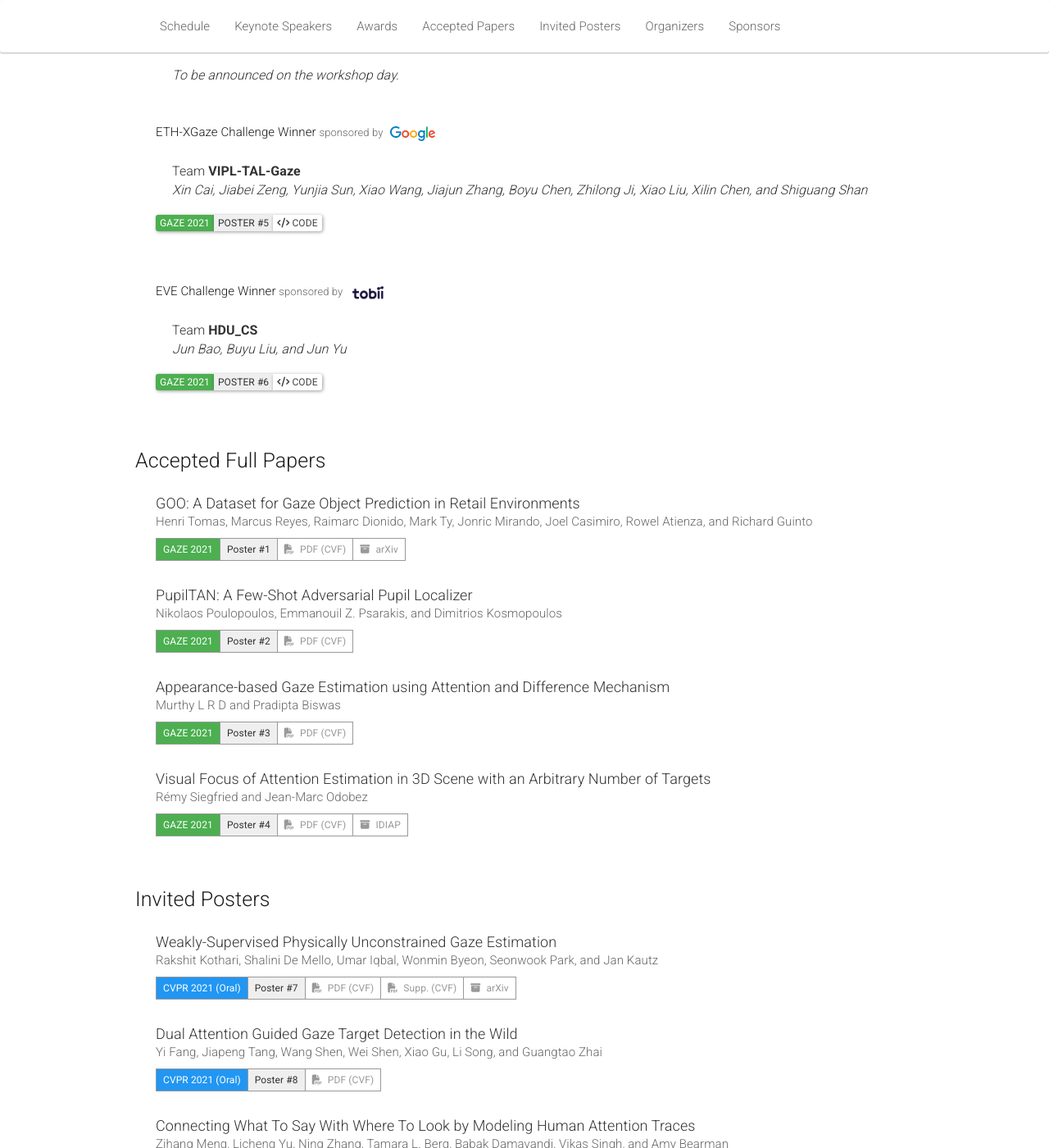
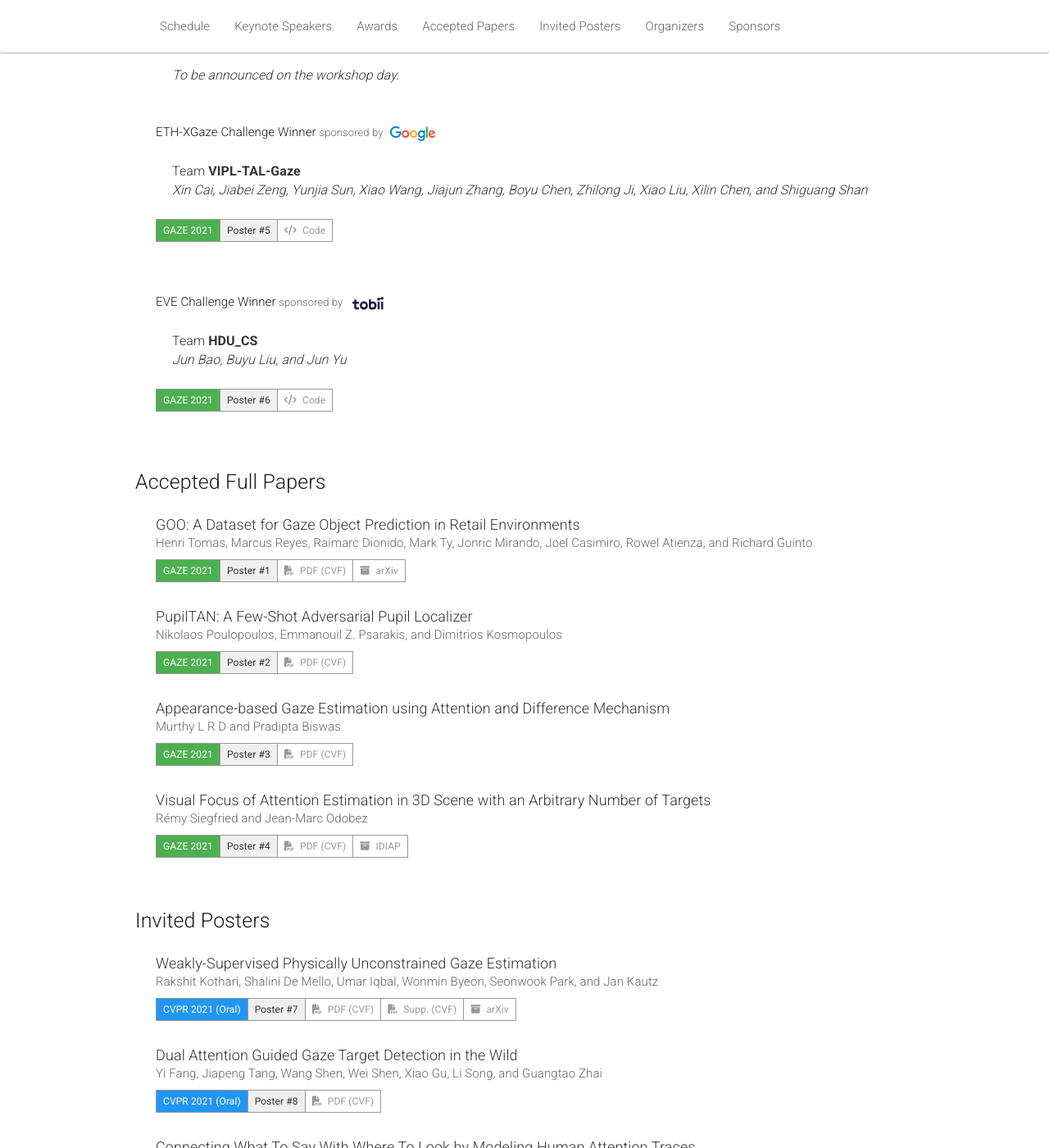
Before and after one commit to gazeworkshop/gazeworkshop.github.io, a Jekyll site: the page built from _pages/home_2021.md, in a window 1280 px wide and 1400 px high, scrolled down 4617 px. Shown: the whole window at 82% size. Built offline with Jekyll 4.4.1, drawn with Linux system fonts in a browser that asks for light colours; nearby versions of some CDN libraries.

Commit message:
Fix styles for award buttons

```diff
--- a/2021/css/main.css
+++ b/2021/css/main.css
@@ -317,19 +317,24 @@
 }
 div.paper:hover,
 div.paper:hover span.authors,
-div.paper:hover .btn-default {
+div.paper:hover .btn-default,
+div.award:hover .btn-default {
 	color: black;
 }
 div.paper span.label {
 	font-size: 10px;
 }
+div.award div.btn-group,
 div.paper div.btn-group {
   margin-top: 8px;
 }
+div.award button,
+div.award .btn,
 div.paper button,
 div.paper .btn {
   border-radius: 0 !important;
 }
+div.award .btn,
 div.paper .btn {
 	text-transform: none !important;
 	box-shadow: none;
@@ -337,15 +342,20 @@
 	margin-right: -1px;
 	padding: 4px 8px;
 }
+div.award .btn-default ,
 div.paper .btn-default {
 	color: #999;
 }
+div.award .btn-success,
+div.award .btn-primary,
+div.award .btn-poster-id,
 div.paper .btn-success,
 div.paper .btn-primary,
 div.paper .btn-poster-id {
 	cursor: default;
 	pointer-events: none;
 }
+div.award i.fas,
 div.paper i.fas {
 	margin-right: 4px;
 }
```
